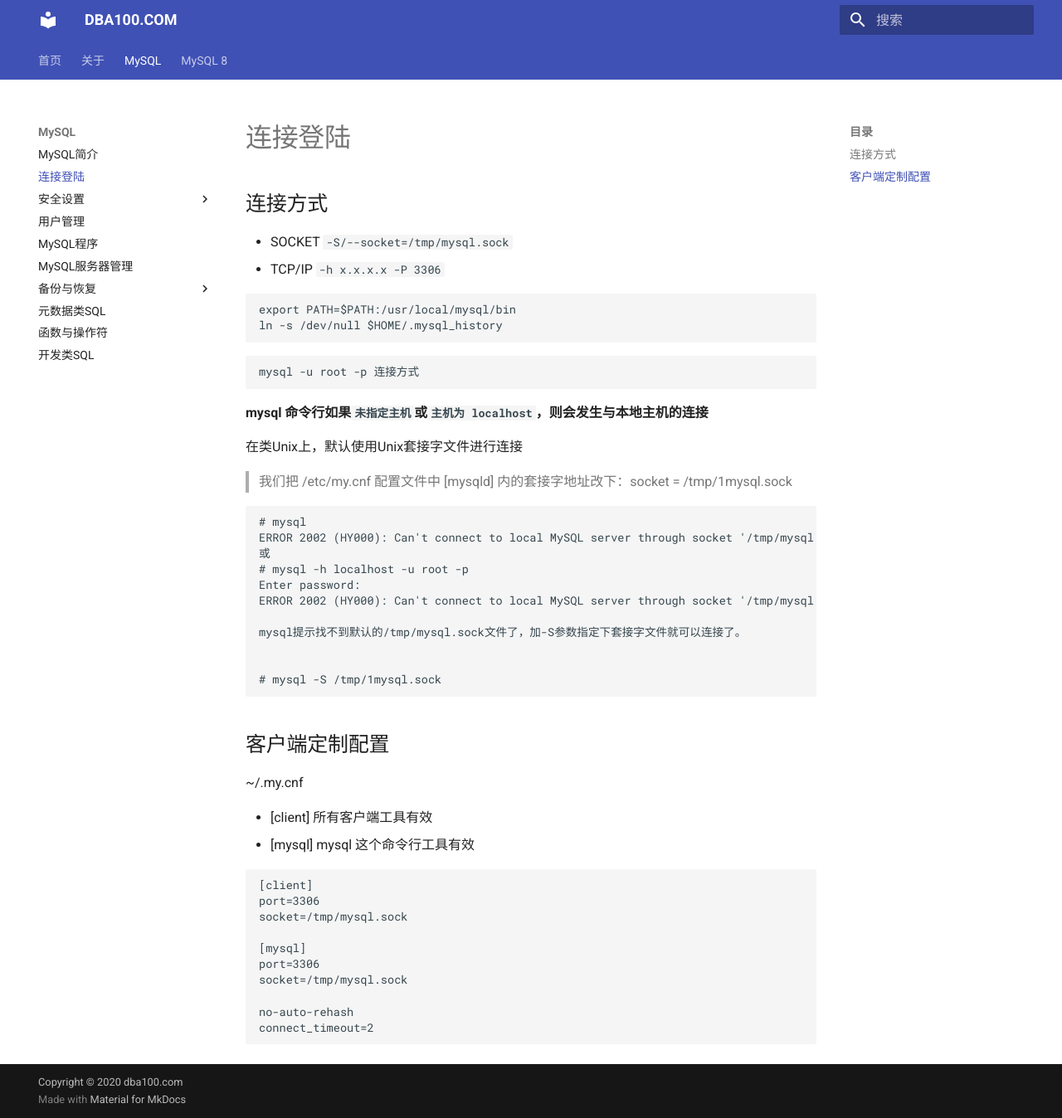
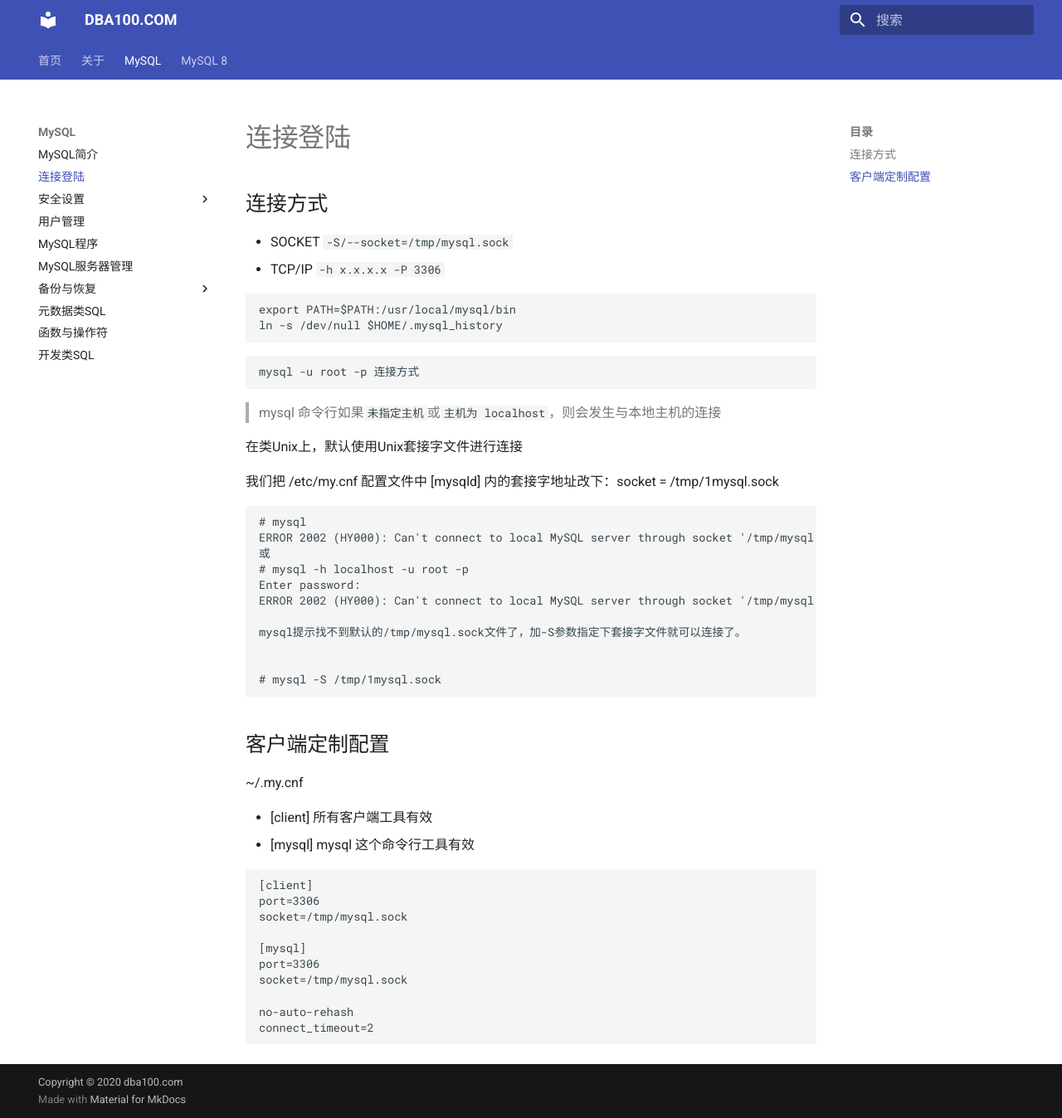
Before and after one commit to duliang123/dba100, an MkDocs documentation site: the page built from docs/mysql/programs-client/mysql.md, in a window 1280 px wide and 1348 px high. Shown: the whole window at 83% size. Built offline with MkDocs 1.6.1 and Material for MkDocs 9.7.7, drawn with Linux system fonts in a browser that asks for light colours.

````diff
--- a/docs/mysql/programs-client/mysql.md
+++ b/docs/mysql/programs-client/mysql.md
@@ -14,11 +14,11 @@ ln -s /dev/null $HOME/.mysql_history
 mysql -u root -p 连接方式
 ```
 
-**mysql 命令行如果`未指定主机`或`主机为 localhost`，则会发生与本地主机的连接**
+> mysql 命令行如果`未指定主机`或`主机为 localhost`，则会发生与本地主机的连接
 
 在类Unix上，默认使用Unix套接字文件进行连接
 
-> 我们把 /etc/my.cnf 配置文件中 [mysqld] 内的套接字地址改下：socket = /tmp/1mysql.sock
+我们把 /etc/my.cnf 配置文件中 [mysqld] 内的套接字地址改下：socket = /tmp/1mysql.sock
 
 ```
 # mysql
````
